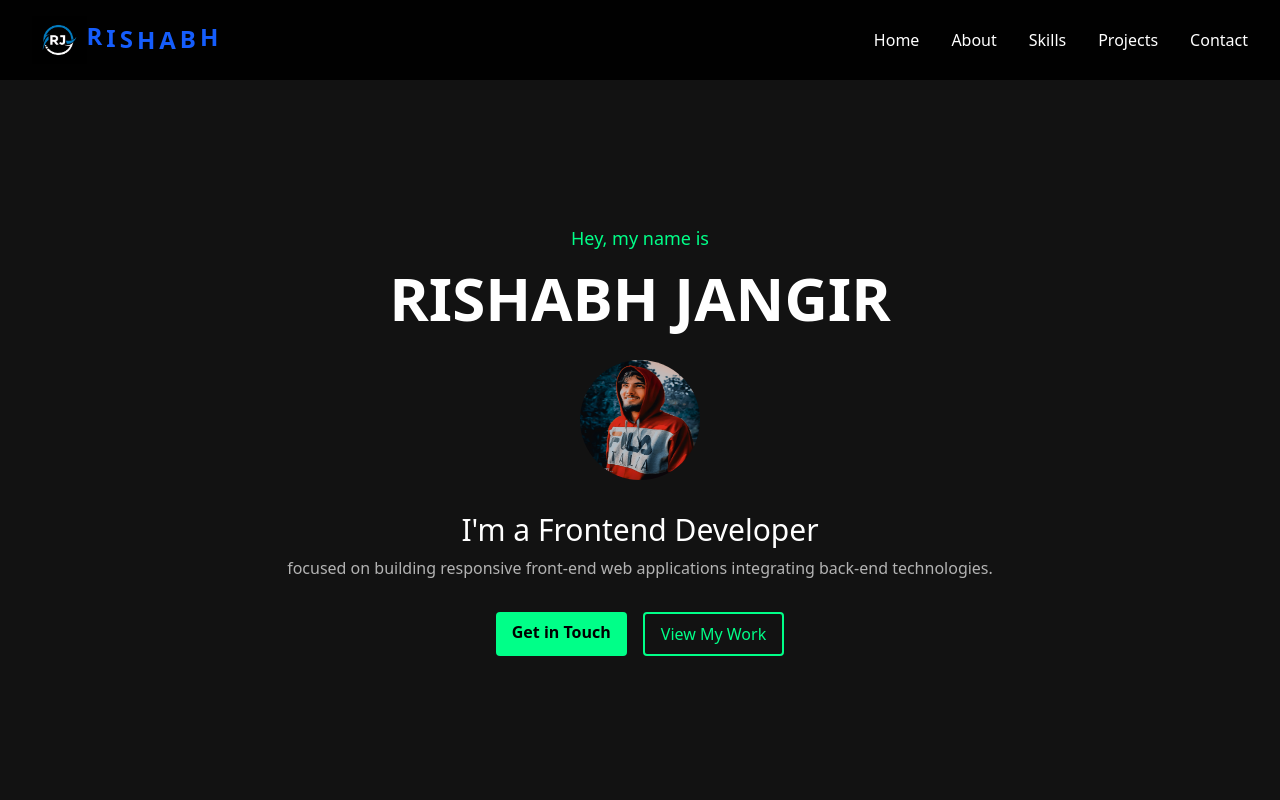
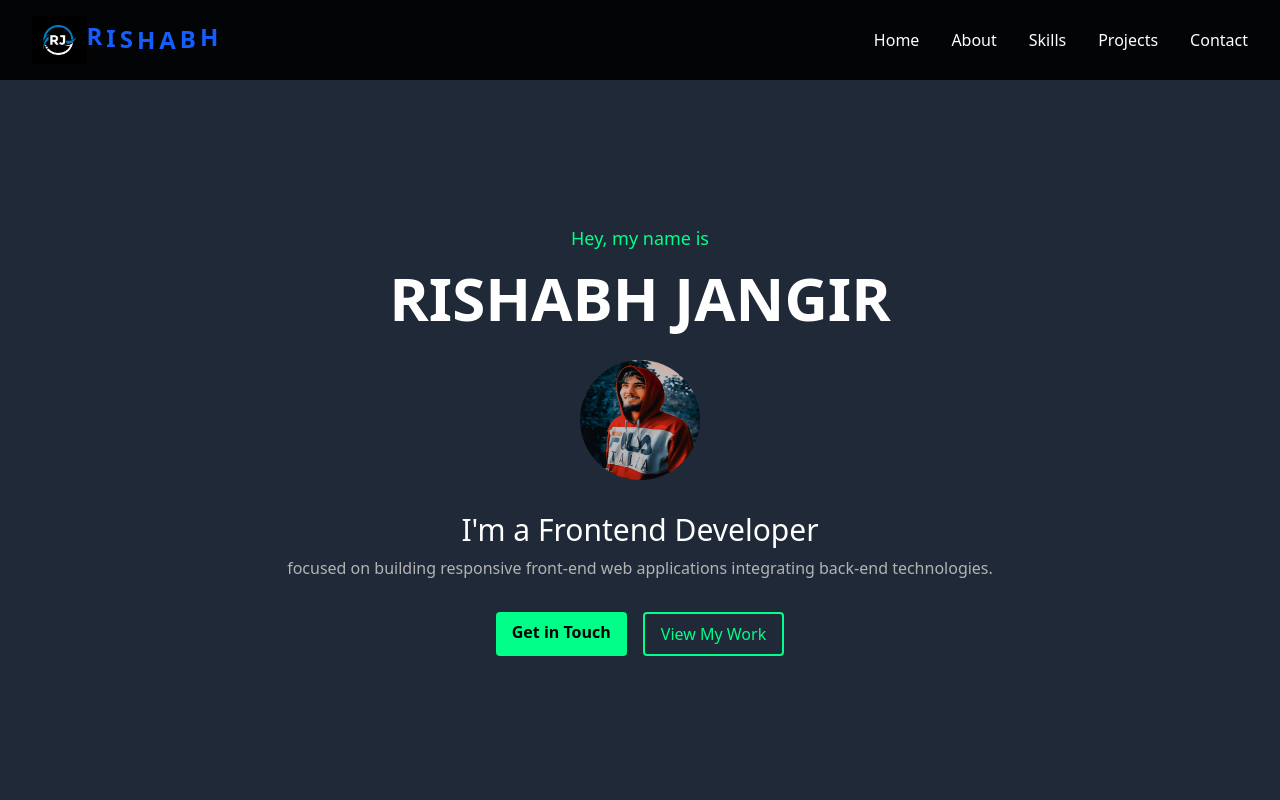
Before and after one commit to Rishijangir566/Portfolio, a React (Vite) app: page / in a window 1280 px wide. Shown: the top 800 px of the page. Built offline with nearby package versions, Linux system fonts and the light colour scheme.

Commit message:
changes color

```diff
--- a/src/App.jsx
+++ b/src/App.jsx
@@ -183,7 +183,7 @@
       {/* Hero Section */}
       <section
         id="home"
-        className="min-h-screen flex items-center justify-center text-center px-4 "
+        className="min-h-screen bg-[#1f2937] flex items-center justify-center text-center px-4 "
       >
         <div className="mt-16">
           <p className=" text-lg my-4 text-[#00ff88]  ">Hey, my name is</p>
```
